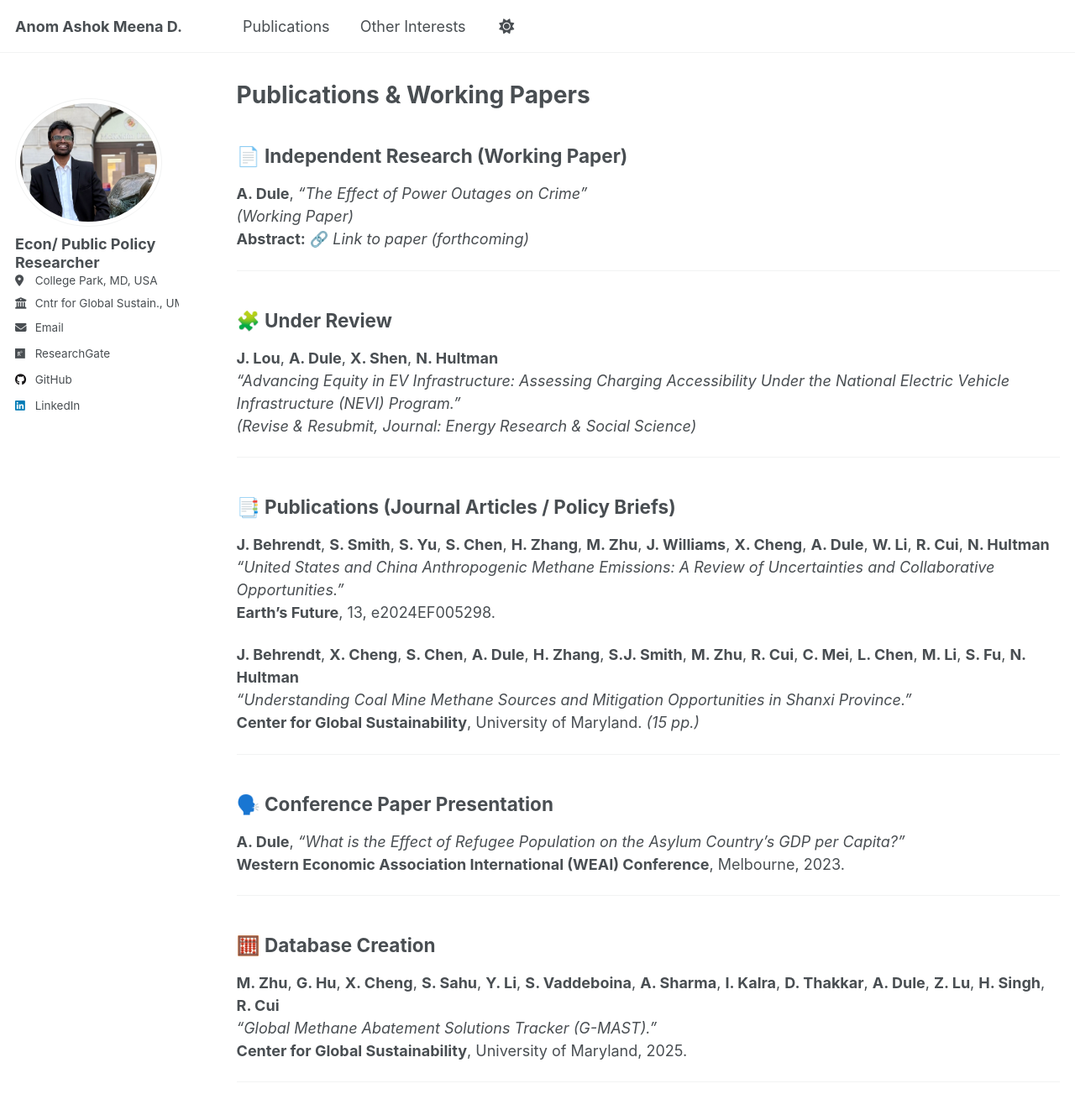
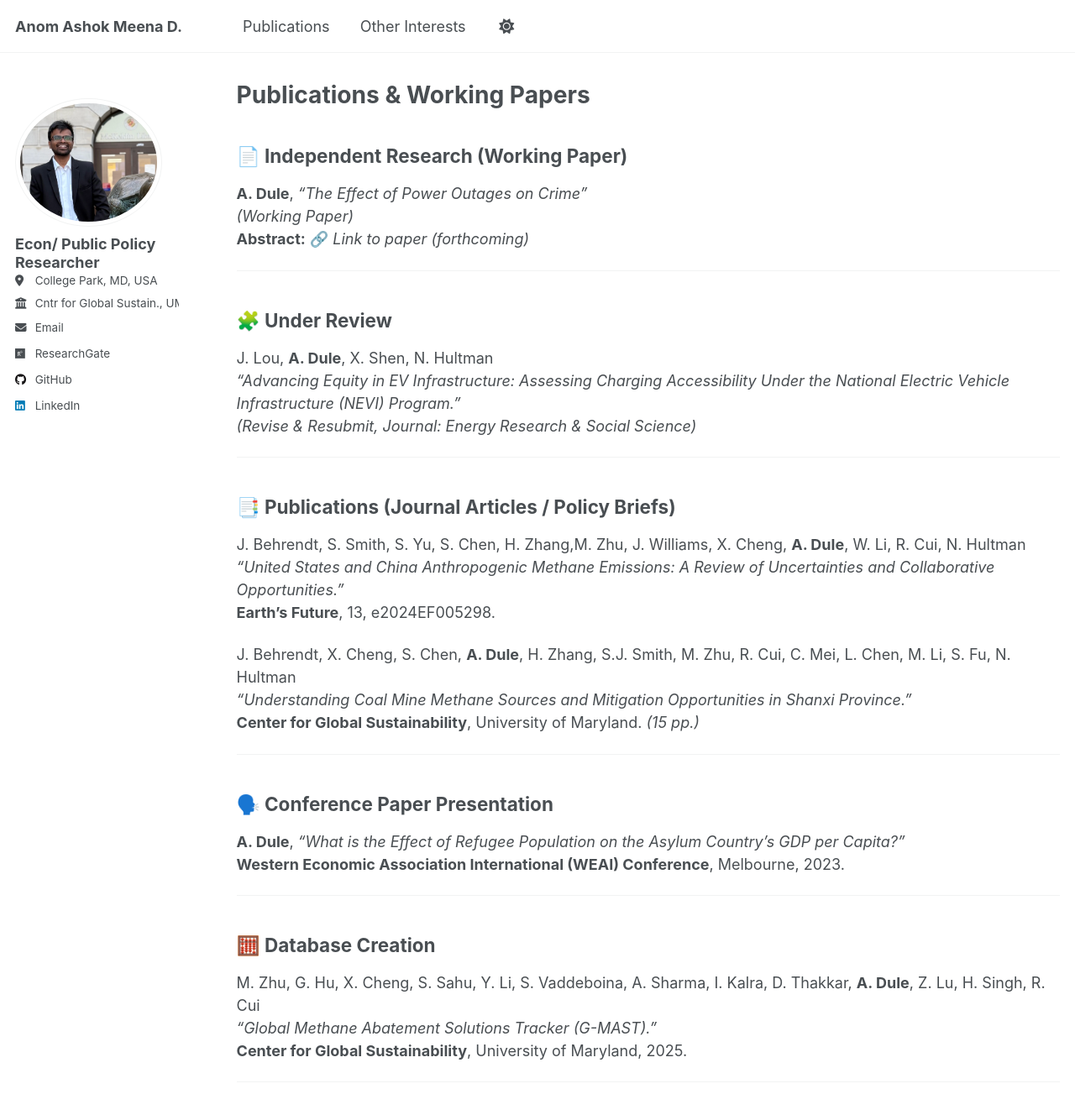
Before and after one commit to anomdule/anomdule.github.io, a Jekyll site: the page built from _pages/publications.md, in a window 1280 px wide and 1400 px high. Shown: the top 1328 px of the window at 84% size. Built offline with Jekyll 4.4.1, drawn with Linux system fonts in a browser that asks for light colours; a script that is not in the unit is left out.

```diff
--- a/_pages/publications.md
+++ b/_pages/publications.md
@@ -15,7 +15,7 @@ author_profile: true
 
 ## 🧩 Under Review
 
-**J. Lou**, **A. Dule**, **X. Shen**, **N. Hultman**
+J. Lou, **A. Dule**, X. Shen, N. Hultman
 *“Advancing Equity in EV Infrastructure: Assessing Charging Accessibility Under the National Electric Vehicle Infrastructure (NEVI) Program.”*
 *(Revise & Resubmit, Journal: Energy Research & Social Science)*
 
@@ -23,11 +23,11 @@ author_profile: true
 
 ## 📑 Publications (Journal Articles / Policy Briefs)
 
-**J. Behrendt**, **S. Smith**, **S. Yu**, **S. Chen**, **H. Zhang**, **M. Zhu**, **J. Williams**, **X. Cheng**, **A. Dule**, **W. Li**, **R. Cui**, **N. Hultman**
+J. Behrendt, S. Smith, S. Yu, S. Chen, H. Zhang,M. Zhu, J. Williams, X. Cheng, **A. Dule**, W. Li, R. Cui, N. Hultman
 *“United States and China Anthropogenic Methane Emissions: A Review of Uncertainties and Collaborative Opportunities.”*
 **Earth’s Future**, 13, e2024EF005298.
 
-**J. Behrendt**, **X. Cheng**, **S. Chen**, **A. Dule**, **H. Zhang**, **S.J. Smith**, **M. Zhu**, **R. Cui**, **C. Mei**, **L. Chen**, **M. Li**, **S. Fu**, **N. Hultman**
+J. Behrendt, X. Cheng, S. Chen, **A. Dule**, H. Zhang, S.J. Smith, M. Zhu, R. Cui, C. Mei, L. Chen, M. Li, S. Fu, N. Hultman
 *“Understanding Coal Mine Methane Sources and Mitigation Opportunities in Shanxi Province.”*
 **Center for Global Sustainability**, University of Maryland. *(15 pp.)*
 
@@ -42,7 +42,7 @@ author_profile: true
 
 ## 🧮 Database Creation
 
-**M. Zhu**, **G. Hu**, **X. Cheng**, **S. Sahu**, **Y. Li**, **S. Vaddeboina**, **A. Sharma**, **I. Kalra**, **D. Thakkar**, **A. Dule**, **Z. Lu**, **H. Singh**, **R. Cui**
+M. Zhu, G. Hu, X. Cheng, S. Sahu, Y. Li, S. Vaddeboina, A. Sharma, I. Kalra, D. Thakkar, **A. Dule**, Z. Lu, H. Singh, R. Cui
 *“Global Methane Abatement Solutions Tracker (G-MAST).”*
 **Center for Global Sustainability**, University of Maryland, 2025.
 
```
